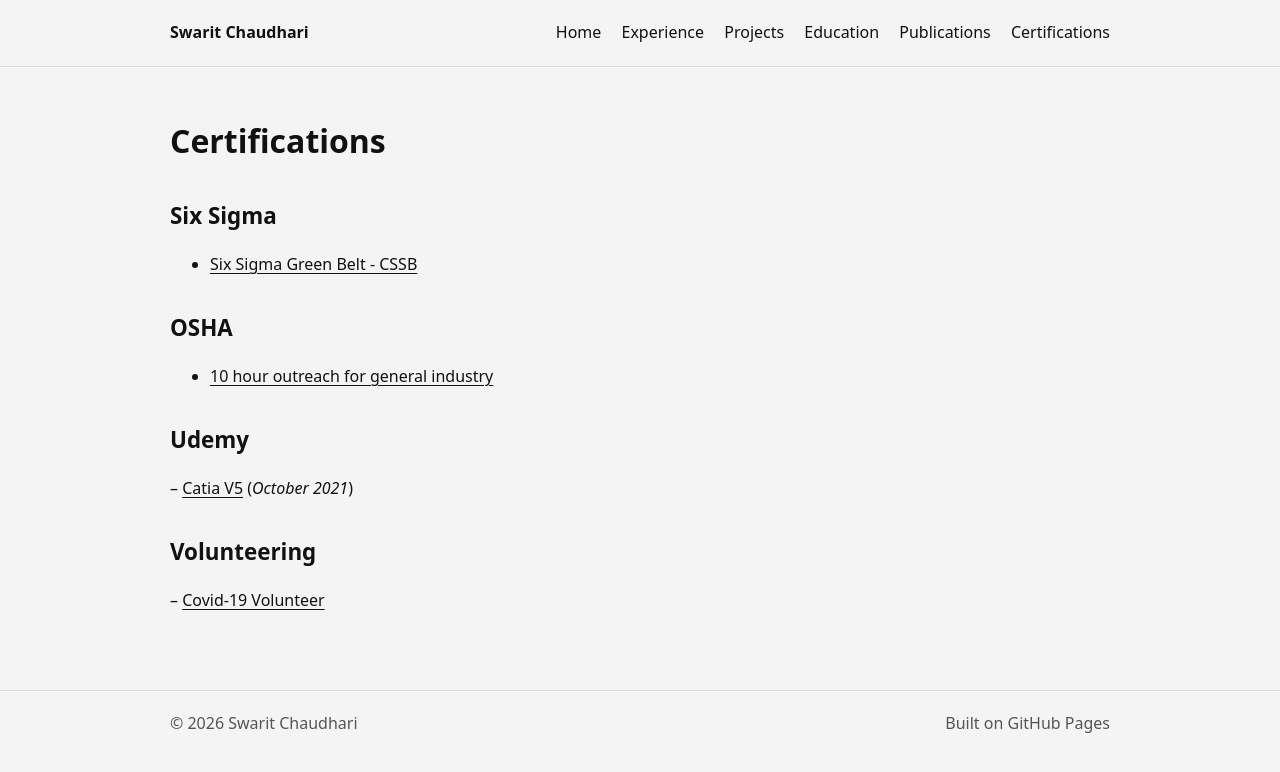
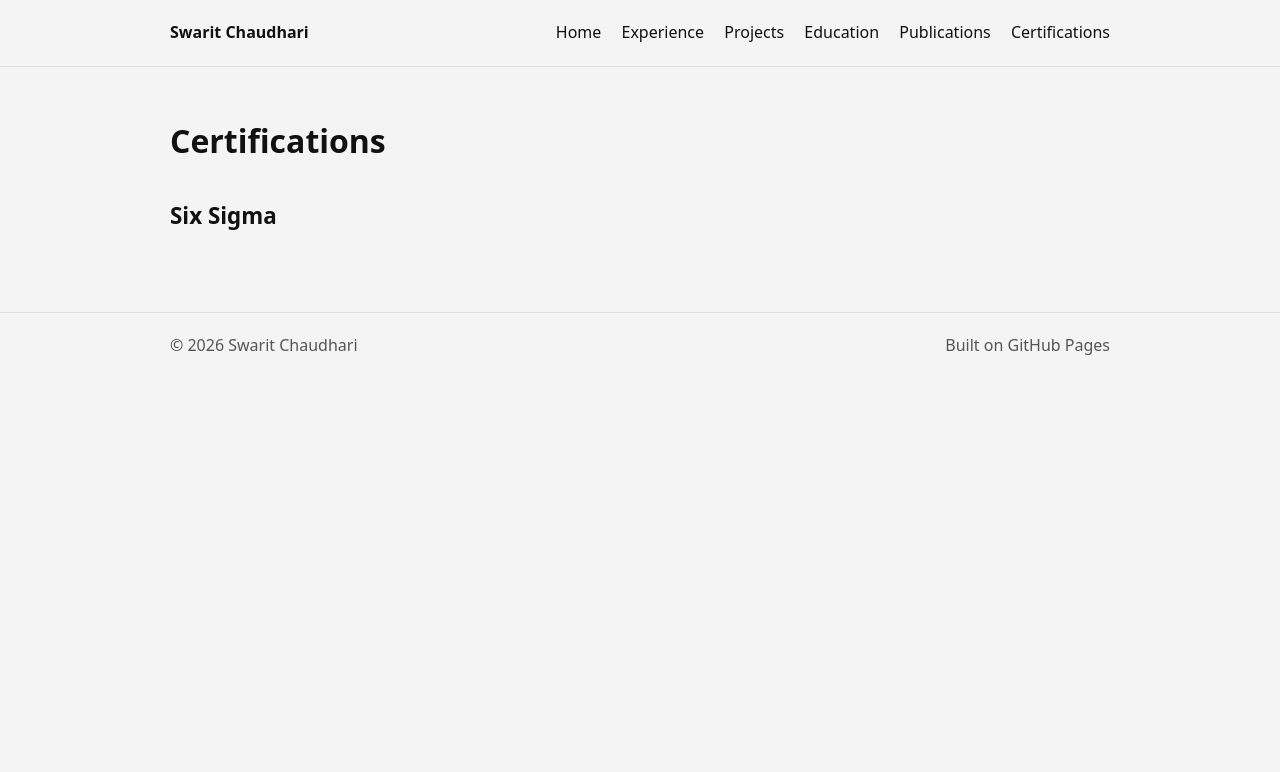
Before and after one commit to Swarit31/Swarit31.github.io, a Jekyll site: the page built from Certifications.md, in a window 1280 px wide. Shown: the top 772 px of the page. Built offline with Jekyll 4.4.1, drawn with Linux system fonts in a browser that asks for light colours.

Commit message:
Update Certifications.md

```diff
--- a/Certifications.md
+++ b/Certifications.md
@@ -5,13 +5,3 @@ permalink: /certifications/
 ---
 
 ## Six Sigma
-- [Six Sigma Green Belt - CSSB](https://drive.google.com/drive/folders/16f_H7Nw0MoP3D91bb7klNRTImD7JmXl)
-
-## OSHA
-- [10 hour outreach for general industry](https://drive.google.com/file/d/16JT625eKGcYkPrY8UrtJXHWE7AGEeGMQ/view)
-
-## Udemy
-– [Catia V5](https://drive.google.com/file/d/1DhRpZCX41Nv915dLEx867gyaEMi68y-S/view?usp=drive_link) (_October 2021_)
-
-## Volunteering
-– [Covid-19 Volunteer](https://drive.google.com/file/d/1SeURScyGVpBCkMU6_VOzJpuMcXAQL1_D/view?usp=drive_link)
```
